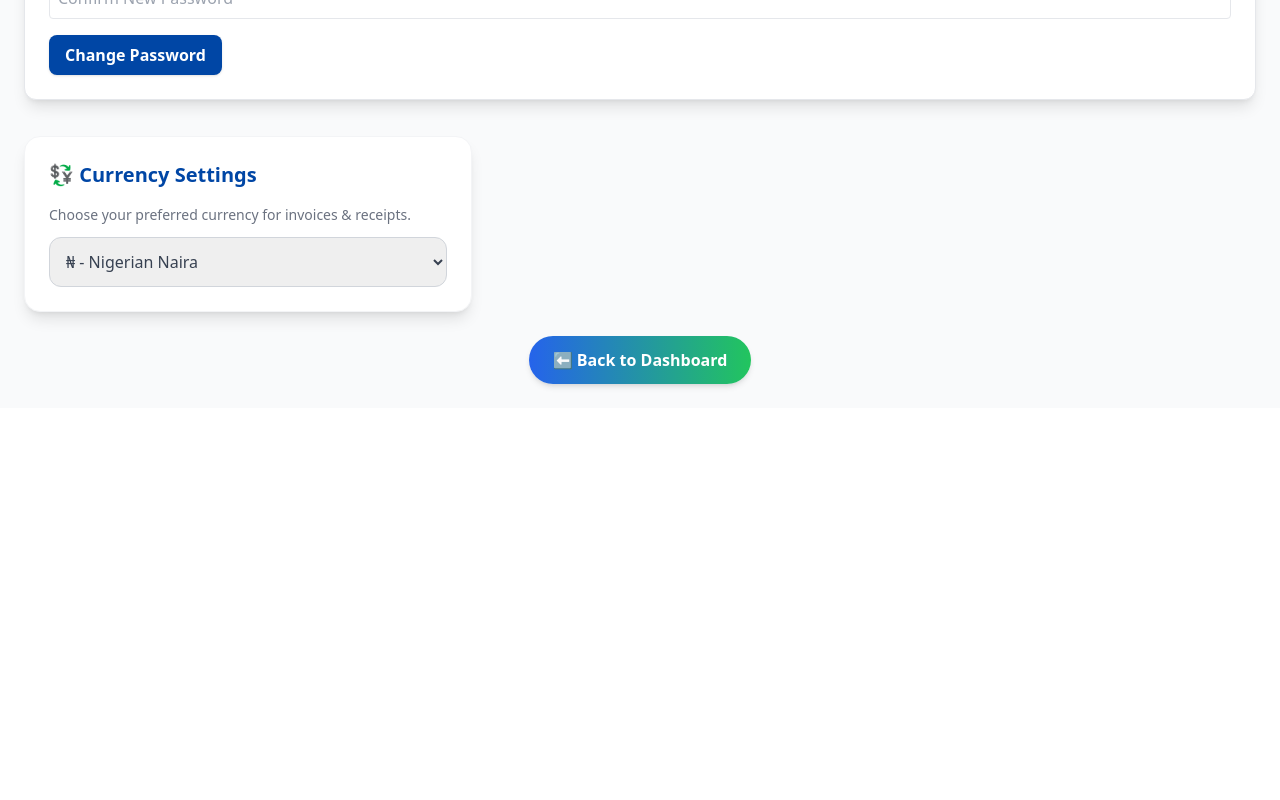
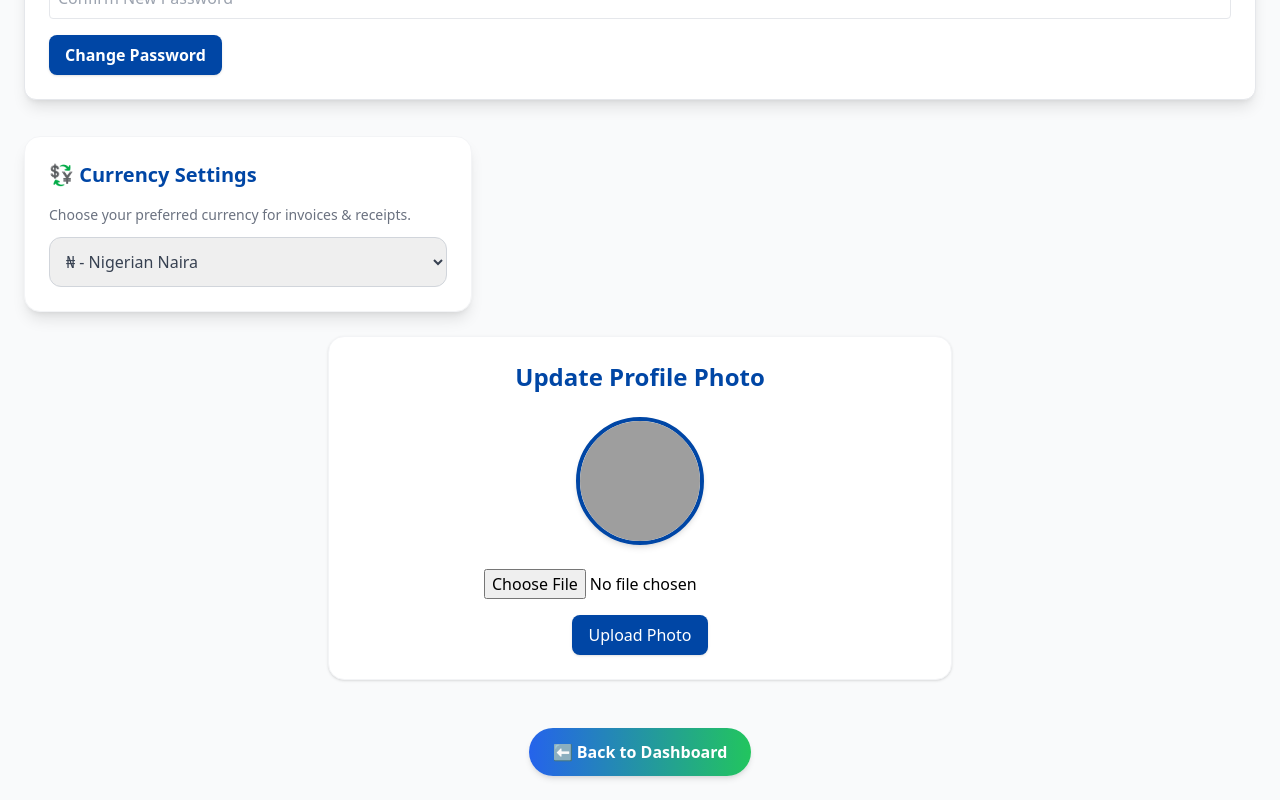
Before and after one commit to Ademolah/QuickInvoiceFrontend, a React (Create React App) app: page /settings in a window 1280 px wide. Shown: the part 950-1750 px from the top of the page. Before the commit the page ends 1358 px from the top, so only its background shows below. Built offline with nearby package versions, Linux system fonts and the light colour scheme; no server answers; grey boxes are pictures that could not be loaded.

Commit message:
implemented image upload

```diff
--- a/src/pages/Dashboard.jsx
+++ b/src/pages/Dashboard.jsx
@@ -7,6 +7,10 @@ import { BarChart, Bar, XAxis, YAxis, Tooltip, ResponsiveContainer, Legend } fro
 import Sidebar from "../components/Sidebar"; // Adjust path if needed
 import { X} from 'lucide-react'
 import { useCurrency } from '../context/CurrencyContext';
+
+import { User } from 'lucide-react';
+
+import { fetchUser } from '../utils/getUser';
 
 // const API =  "http://localhost:4000";
 
@@ -24,6 +28,30 @@ const Dashboard = ({children}) => {
     totalSales: 0,
     totalQuantity: 0,
   });
+
+
+//image
+const [user, setUser] = useState(null);
+  const token = localStorage.getItem("token");
+  useEffect(() => {
+    const getUser = async () => {
+      try {
+        const data = await fetchUser(token);
+        setUser(data); // assuming backend responds with { user: {...} }
+        console.log(data);
+
+      } catch (err) {
+        console.error("Failed to load user:", err);
+      }
+    };
+    if (token) {
+      getUser();
+    }
+  }, [token]);
+
+
+
+
 
   useEffect(() => {
     const fetchData = async () => {
@@ -140,9 +168,25 @@ const Dashboard = ({children}) => {
 
       {/* Main Content */}
       <main className="flex-1 p-4 md:p-10 space-y-6 max-w-7xl w-full md:ml-[250px]">
+        <div className='flex items-center justify-between mb-6'>
         <h1 className="text-3xl font-bold text-[#0046A5] mb-6">
           Welcome to {businessName}
         </h1>
+
+        {/* Profile Image */}
+    {user?.avatar ? (
+      <img
+        src={user.avatar}
+        alt="Profile"
+        className="w-12 h-12 rounded-full object-cover border-2 border-[#0046A5] shadow-md"
+      />
+    ) : (
+      <div className="w-12 h-12 rounded-full bg-gray-200 flex items-center justify-center text-gray-500 text-sm border-2 border-gray-300">
+        <User className='w-6 h-6 text-gray-500'/>
+      </div>
+    )}
+    </div>
+
 
         {/* Stats */}
         <div className="grid md:grid-cols-3 gap-6">
--- a/src/pages/Settings.jsx
+++ b/src/pages/Settings.jsx
@@ -6,11 +6,32 @@ import { Toaster, toast } from 'react-hot-toast';
 import { useNavigate } from "react-router-dom";
 // import Sidebar from "../components/Sidebar";
 import { useCurrency } from "../context/CurrencyContext";
+import { uploadAvatar } from "../utils/upload";
 
 
 // const API =  "http://localhost:4000";
 
 const API = "https://quickinvoice-backend-1.onrender.com"
+
+export function Button({ children, className, ...props }) {
+  return (
+    <button
+      {...props}
+      className={`px-4 py-2 rounded-lg font-medium transition-colors ${className}`}
+    >
+      {children}
+    </button>
+  );
+}
+export function Card({ children, className }) {
+  return (
+    <div className={`bg-white rounded-2xl shadow ${className}`}>{children}</div>
+  );
+}
+export function CardContent({ children, className }) {
+  return <div className={`p-6 ${className}`}>{children}</div>;
+}
+
 
 export default function Settings() {
   const [loading, setLoading] = useState(false);
@@ -107,6 +128,33 @@ export default function Settings() {
     } catch (err) {
       console.error(err);
       toast.error("Failed to update account details");
+    } finally {
+      setLoading(false);
+    }
+  };
+
+  //image upload
+
+  const [selectedFile, setSelectedFile] = useState(null);
+  const [preview, setPreview] = useState(null);
+  const [avatarUrl, setAvatarUrl] = useState(null);
+  const token = localStorage.getItem("token"); // adjust if you use context
+  const handleFileChange = (e) => {
+    const file = e.target.files[0];
+    setSelectedFile(file);
+    if (file) {
+      setPreview(URL.createObjectURL(file));
+    }
+  };
+  const handleUpload = async () => {
+    if (!selectedFile) return alert("Please select an image first!");
+    try {
+      setLoading(true);
+      const url = await uploadAvatar(selectedFile, token);
+      setAvatarUrl(url);
+      alert("Avatar uploaded successfully!");
+    } catch (error) {
+      alert("Upload failed. Try again.");
     } finally {
       setLoading(false);
     }
@@ -260,6 +308,43 @@ export default function Settings() {
 </div>
 
 
+{/* image upload */}
+
+<div className="max-w-2xl mx-auto p-6">
+      <Card className="border border-gray-100">
+        <CardContent className="flex flex-col items-center">
+          <h2 className="text-2xl font-bold text-[#0046A5] mb-6">
+            Update Profile Photo
+          </h2>
+          {/* Avatar Preview */}
+          <div className="mb-6">
+            <img
+              src={preview || avatarUrl || "/default-avatar.png"}
+              alt="avatar"
+              className="w-32 h-32 rounded-full border-4 border-[#0046A5] object-cover shadow-md"
+            />
+          </div>
+          {/* File Input */}
+          <input
+            type="file"
+            accept="image/*"
+            onChange={handleFileChange}
+            className="mb-4"
+          />
+          {/* Upload Button */}
+          <Button
+            onClick={handleUpload}
+            disabled={loading}
+            className="bg-[#0046A5] hover:bg-[#003a8c] text-white w-full md:w-auto shadow"
+          >
+            {loading ? "Uploading..." : "Upload Photo"}
+          </Button>
+        </CardContent>
+      </Card>
+    </div>
+
+
+
 {/* Back to Dashboard button */}
       <div className="flex justify-center mt-6">
         <button
--- /dev/null
+++ b/src/utils/getUser.js
@@ -0,0 +1,17 @@
+//utils/api.js
+import axios from "axios";
+const API_BASE_URL =  "https://quickinvoice-backend-1.onrender.com/api"
+// Fetch authenticated user
+export const fetchUser = async (token) => {
+  try {
+    const res = await axios.get(`${API_BASE_URL}/users/me`, {
+      headers: {
+        Authorization: `Bearer ${token}`,
+      },
+    });
+    return res.data; // should contain { id, name, email, profileImage, ... }
+  } catch (error) {
+    console.error("Error fetching user:", error.response?.data || error.message);
+    throw error;
+  }
+};
--- /dev/null
+++ b/src/utils/upload.js
@@ -0,0 +1,21 @@
+import axios from "axios";
+export const uploadAvatar = async (file, token) => {
+  try {
+    const formData = new FormData();
+    formData.append("image", file);
+    const res = await axios.post(
+      "https://quickinvoice-backend-1.onrender.com/api/users/avatar", // adjust if deployed
+      formData,
+      {
+        headers: {
+          "Content-Type": "multipart/form-data",
+          Authorization: `Bearer ${token}`,
+        },
+      }
+    );
+    return res.data.avatar; // returns Cloudinary URL
+  } catch (err) {
+    console.error("Avatar upload failed:", err);
+    throw err;
+  }
+};
```
